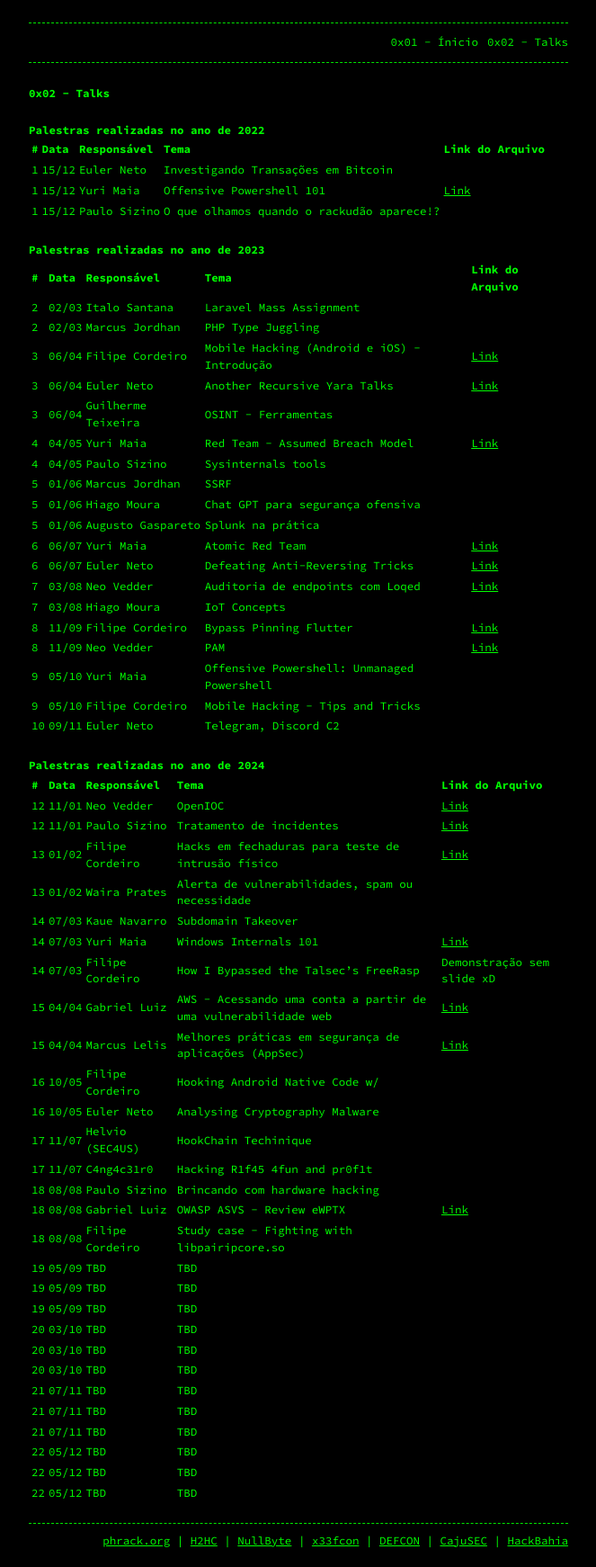
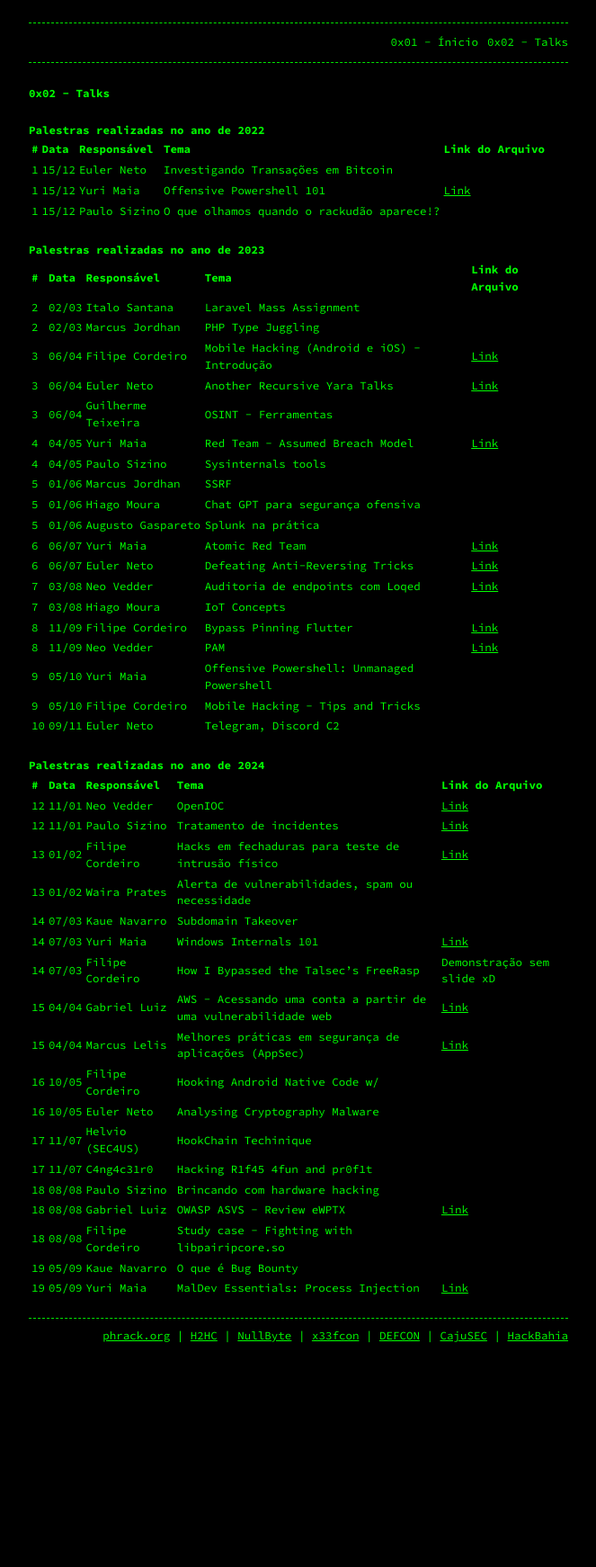
Before and after one commit to AFKConference/afkconference.github.io, a Jekyll site: the page built from talks.md, in a window 1280 px wide. Shown: the whole page at 90% size, without its empty margins (308-971 px from the left). Built offline with Jekyll 4.4.1, drawn with Linux system fonts in a browser that asks for light colours; our own code applies the rules of GitHub Pages for plain Markdown files; after the commit the page ends 1515 px from its top, so only the background shows below that.

Commit message:
Update talks.md

```diff
--- a/talks.md
+++ b/talks.md
@@ -55,15 +55,5 @@
 | 18   | 08/08 | Paulo Sizino      | Brincando com hardware hacking                                            |                                   |
 | 18   | 08/08 | Gabriel Luiz      | OWASP ASVS - Review eWPTX                                   | [Link](assets/Project (1).pdf)    |
 | 18   | 08/08 | Filipe Cordeiro   | Study case - Fighting with libpairipcore.so                       |                                   |
-| 19   | 05/09 | TBD      | TBD                                            |                                   |
-| 19   | 05/09 | TBD      | TBD                                   |     |
-| 19   | 05/09 | TBD   | TBD                       |                                   |
-| 20   | 03/10 | TBD      | TBD                                            |                                   |
-| 20   | 03/10 | TBD      | TBD                                   |     |
-| 20   | 03/10 | TBD   | TBD                       |                                   |
-| 21   | 07/11 | TBD      | TBD                                            |                                   |
-| 21   | 07/11 | TBD      | TBD                                   |     |
-| 21   | 07/11 | TBD   | TBD                       |                                   |
-| 22   | 05/12 | TBD      | TBD                                            |                                   |
-| 22   | 05/12 | TBD      | TBD                                   |     |
-| 22   | 05/12 | TBD   | TBD                       |                                   |
+| 19   | 05/09 | Kaue Navarro      | O que é Bug Bounty                 |                                   |
+| 19   | 05/09 | Yuri Maia      | MalDev Essentials: Process Injection  | [Link](assets/AFK.conf_ProcessInjection.pdf)     |
```
